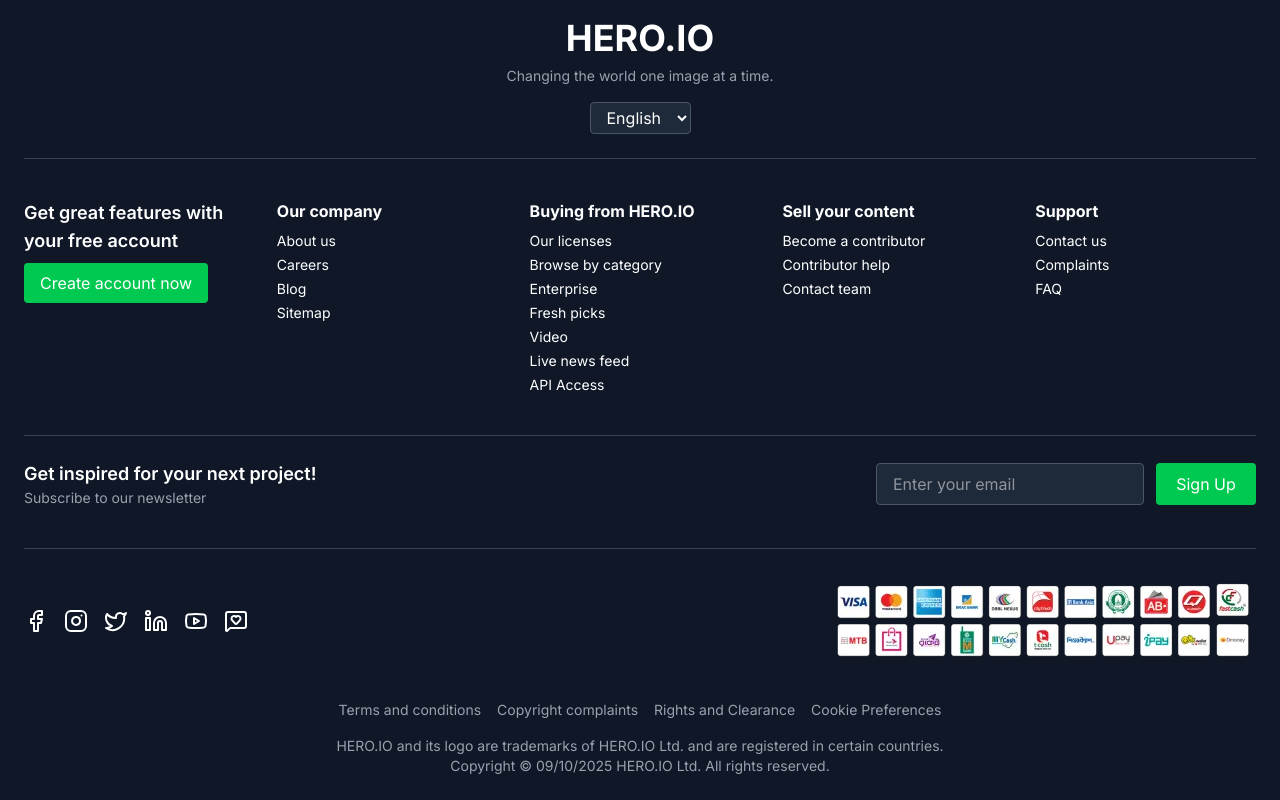
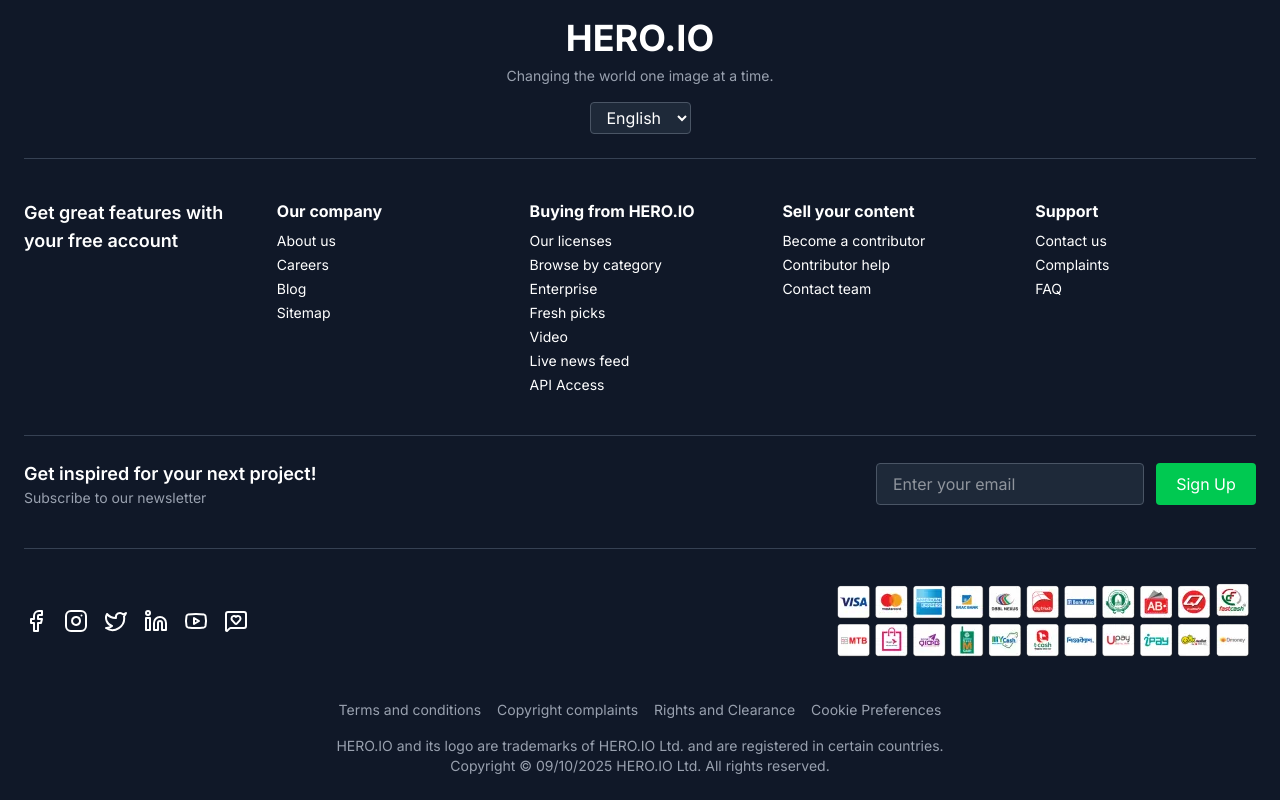
Before and after one commit to mdrakibulhasanparvej/B12-A08-Hero-Apps, a React (Vite) app: page / in a window 1280 px wide. Shown: the part 2603-3403 px from the top of the page. Built offline with nearby package versions, Linux system fonts and the light colour scheme.

Commit message:
final commit07

```diff
--- a/src/component/Footer.jsx
+++ b/src/component/Footer.jsx
@@ -39,9 +39,6 @@
           <h2 className="text-lg font-semibold mb-2">
             Get great features with your free account
           </h2>
-          <button className="bg-green-500 hover:bg-green-600 text-white px-4 py-2 rounded">
-            Create account now
-          </button>
         </div>
 
         {/* Link Sections */}
```
